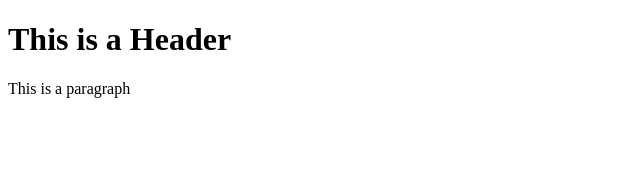
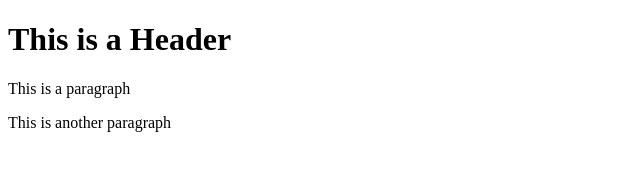
Before and after one commit to mbodenchak/git-test, a plain HTML site: page index.html in a window 1280 px wide. Shown: the whole page, without its empty margins (0-640 px from the left). Drawn offline with Linux system fonts and the light colour scheme.

Commit message:
Third Commit

```diff
--- a/index.html
+++ b/index.html
@@ -4,5 +4,6 @@
         <h1>This is a Header</h1>
         <p>This is a paragraph
         </p>
+        <p>This is another paragraph</p>
     </body>
 </html>
```
